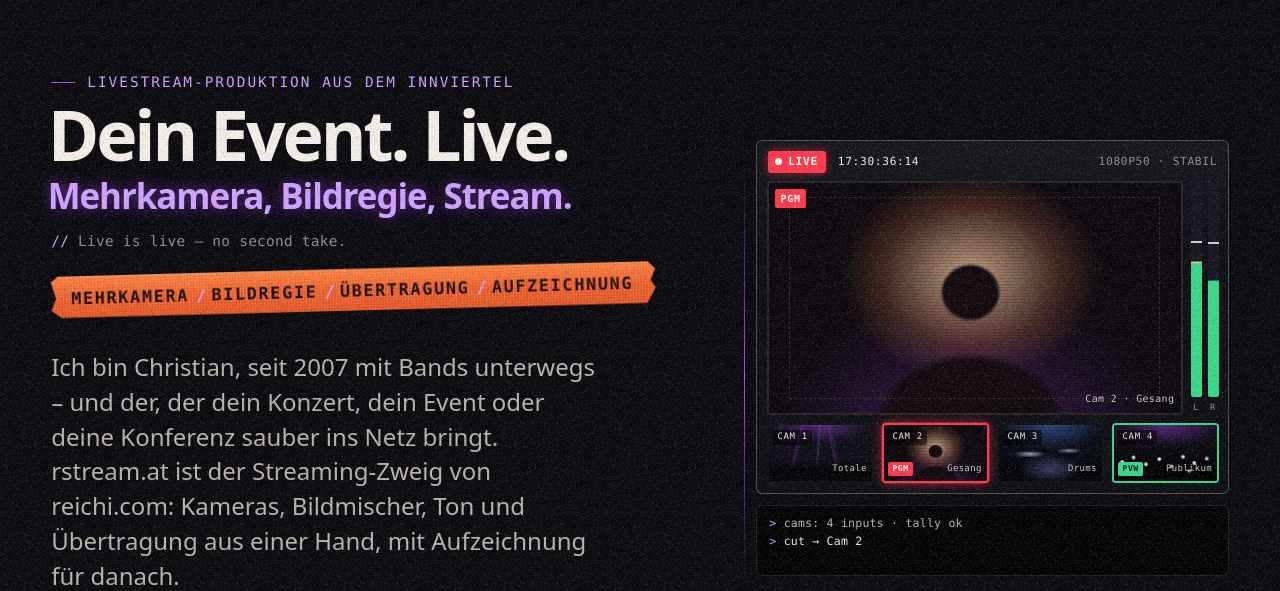
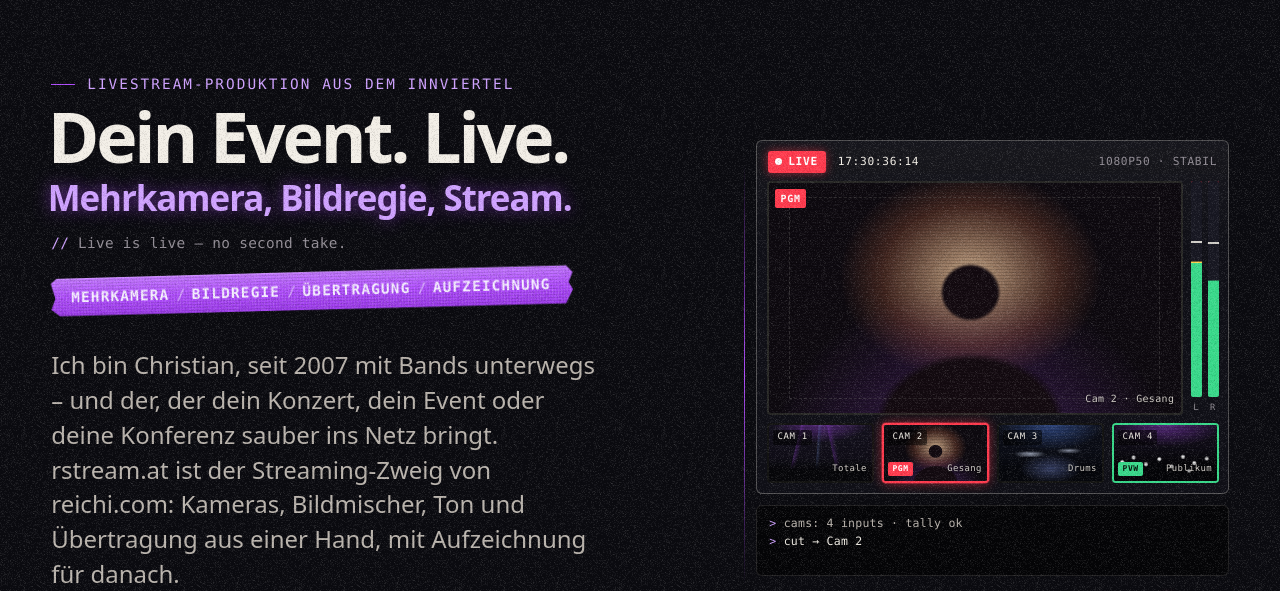
Before and after one commit to reichiClaw/reichi.com, a PHP site: page /rstream/ in a window 1280 px wide. Shown: the part 68-659 px from the top of the page. Run offline with PHP 8.4, Linux system fonts and the light colour scheme.

Commit message:
Gaffer tape in each brand's colour
The tape look in style.css is driven by --tape-* custom properties (orange by
default for reichi.com); it.css sets electric blue-green with dark ink,
rstream.css violet with light ink, both with slightly smaller type so the four
services fit on one strip.

Co-authored-by: reichiClaw <reichiClaw@users.noreply.github.com>

```diff
--- a/htdocs/rstream/assets/css/rstream.css
+++ b/htdocs/rstream/assets/css/rstream.css
@@ -96,7 +96,18 @@
 }
 .rs-hero__tagline::before { content: "// "; color: var(--accent-ink); }
 .rs-hero .hero__roles { margin-top: 1.5rem; }
-.rs-hero .hero__roles li + li::before { color: var(--accent-ink); }
+/* Gaffa-Streifen der Leistungen in der Rolle von rstream.at: Violett, helle Tinte darauf */
+.rs-hero .hero__roles {
+  font-size: var(--step--1); /* vier Leistungen passen so in eine Zeile */
+  letter-spacing: 0.08em;
+  --tape-hi: #c276ff;
+  --tape-mid: var(--accent);
+  --tape-lo: #9a36ea;
+  --tape-ink: #f6f0ff;
+  --tape-sep: rgba(246, 240, 255, 0.55);
+  --tape-weave-light: rgba(255, 255, 255, 0.1);
+  --tape-weave-dark: rgba(0, 0, 0, 0.12);
+}
 .hero__figure::after { background: linear-gradient(to bottom, transparent, var(--accent), transparent); }
 
 /* Das Panel: Kopfzeile, Programmbild + Pegel, vier Kamerakacheln */
--- a/htdocs/rstream/assets/css/style.css
+++ b/htdocs/rstream/assets/css/style.css
@@ -375,9 +375,18 @@ main:focus { outline: none; }
   margin-left: -0.05em;
 }
 .hero__dot { color: var(--accent); }
-/* Rollen: ein Streifen neonoranges Gaffa, leicht schräg aufgeklebt, die Wörter wie mit Edding
-   darauf geschrieben. Bleibt eine <ul> mit echtem Text; Gewebe und abgerissene Enden sind CSS. */
+/* Rollen: ein Streifen Gaffa, leicht schräg aufgeklebt, die Wörter wie mit Edding darauf
+   geschrieben. Bleibt eine <ul> mit echtem Text; Gewebe und abgerissene Enden sind CSS.
+   Die Rolle ist pro Marke eine andere: hier Neonorange; it.css (Blaugrün) und rstream.css
+   (Violett) überschreiben nur die --tape-* Variablen. */
 .hero__roles {
+  --tape-hi: #ff8440;
+  --tape-mid: #f4622b;
+  --tape-lo: #e75524;
+  --tape-ink: #1a1410;
+  --tape-sep: rgba(26, 20, 16, 0.55);
+  --tape-weave-light: rgba(255, 255, 255, 0.12);
+  --tape-weave-dark: rgba(0, 0, 0, 0.07);
   display: inline-flex;
   flex-wrap: wrap;
   gap: 0.2rem 1.4rem;
@@ -391,11 +400,11 @@ main:focus { outline: none; }
   font-weight: 700;
   letter-spacing: 0.1em;
   text-transform: uppercase;
-  color: #1a1410;
+  color: var(--tape-ink);
   background:
-    repeating-linear-gradient(90deg, rgba(255, 255, 255, 0.12) 0 1px, transparent 1px 3px),
-    repeating-linear-gradient(0deg, rgba(0, 0, 0, 0.07) 0 1px, transparent 1px 3px),
-    linear-gradient(180deg, #ff8440 0%, #f4622b 48%, #e75524 100%);
+    repeating-linear-gradient(90deg, var(--tape-weave-light) 0 1px, transparent 1px 3px),
+    repeating-linear-gradient(0deg, var(--tape-weave-dark) 0 1px, transparent 1px 3px),
+    linear-gradient(180deg, var(--tape-hi) 0%, var(--tape-mid) 48%, var(--tape-lo) 100%);
   box-shadow: 0 1px 1px rgba(0, 0, 0, 0.45), 0 6px 14px -6px rgba(0, 0, 0, 0.6), inset 0 1px 0 rgba(255, 255, 255, 0.18);
   clip-path: polygon(0% 14%, 1.2% 0%, 98.8% 3%, 100% 20%, 99.2% 46%, 100% 64%, 98.6% 100%, 1.6% 97%, 0% 80%, 0.8% 52%);
   rotate: -1.6deg;
@@ -406,7 +415,7 @@ main:focus { outline: none; }
   content: "/";
   position: absolute;
   left: -0.95rem;
-  color: rgba(26, 20, 16, 0.55);
+  color: var(--tape-sep);
 }
 /* Schmale Bildschirme: statt eines langen Streifens drei kurze Stücke Tape, untereinander
    und jedes etwas anders schief geklebt. Gleiche Tape-Optik, Trennstriche entfallen. */
@@ -425,9 +434,9 @@ main:focus { outline: none; }
   .hero__roles li {
     padding: 0.4rem 1.1rem 0.38rem 1rem;
     background:
-      repeating-linear-gradient(90deg, rgba(255, 255, 255, 0.12) 0 1px, transparent 1px 3px),
-      repeating-linear-gradient(0deg, rgba(0, 0, 0, 0.07) 0 1px, transparent 1px 3px),
-      linear-gradient(180deg, #ff8440 0%, #f4622b 48%, #e75524 100%);
+      repeating-linear-gradient(90deg, var(--tape-weave-light) 0 1px, transparent 1px 3px),
+      repeating-linear-gradient(0deg, var(--tape-weave-dark) 0 1px, transparent 1px 3px),
+      linear-gradient(180deg, var(--tape-hi) 0%, var(--tape-mid) 48%, var(--tape-lo) 100%);
     box-shadow: 0 1px 1px rgba(0, 0, 0, 0.45), 0 5px 12px -6px rgba(0, 0, 0, 0.6), inset 0 1px 0 rgba(255, 255, 255, 0.18);
     clip-path: polygon(0% 14%, 2% 0%, 98% 4%, 100% 22%, 98.5% 48%, 100% 66%, 97.5% 100%, 2.5% 96%, 0% 78%, 1.5% 50%);
     transform-origin: 0 50%;
```
Also changed, not shown: htdocs/assets/css/style.css (+19 -10 lines), htdocs/it/assets/css/it.css (+12 -1 lines), htdocs/it/assets/css/style.css (+19 -10 lines).
